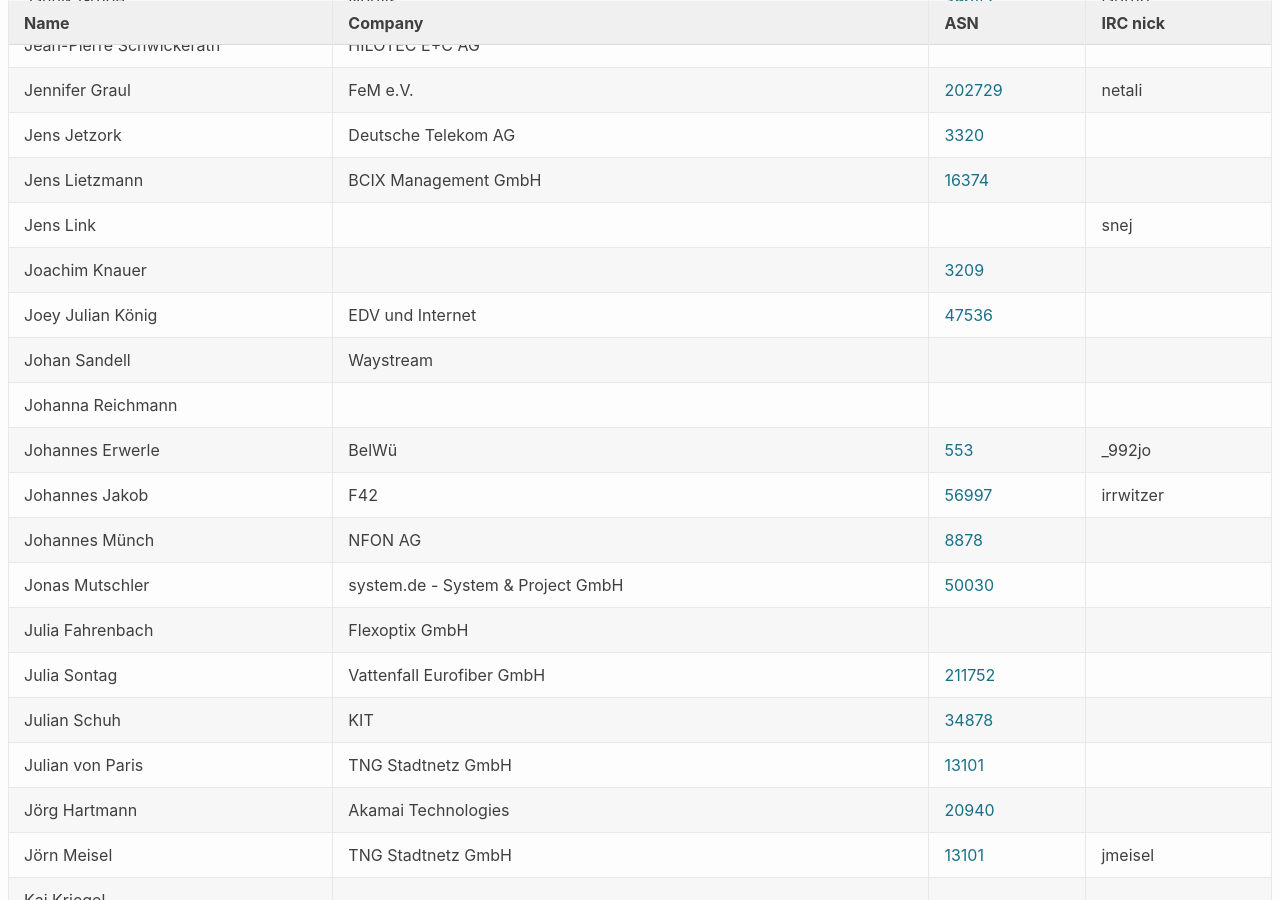
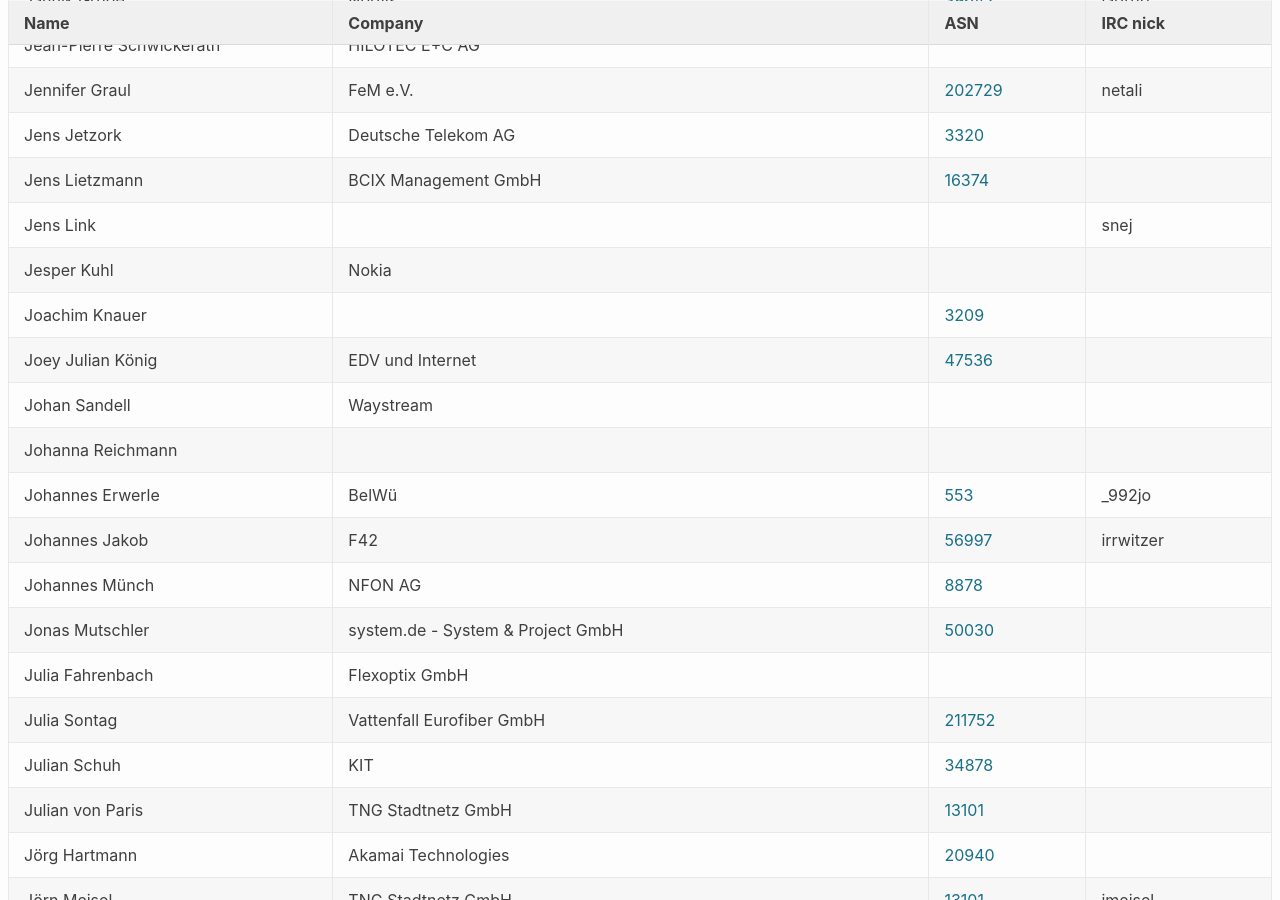
Before and after one commit to denog/pretix-attendeelist, a Jekyll site: the page built from denog15/index.md, in a window 1280 px wide and 900 px high, scrolled down 6904 px. Built offline with Jekyll 4.4.1, drawn with Linux system fonts in a browser that asks for light colours.

Commit message:
Latest data: Tue Oct 31 13:28:05 UTC 2023

```diff
--- a/_data/attendees_denog15_onsite.json
+++ b/_data/attendees_denog15_onsite.json
@@ -930,6 +930,12 @@
     "asn": null
   },
   {
+    "name": "Jesper Kuhl",
+    "company": "Nokia",
+    "irc": null,
+    "asn": null
+  },
+  {
     "name": "Joachim Knauer",
     "company": null,
     "irc": null,
```
